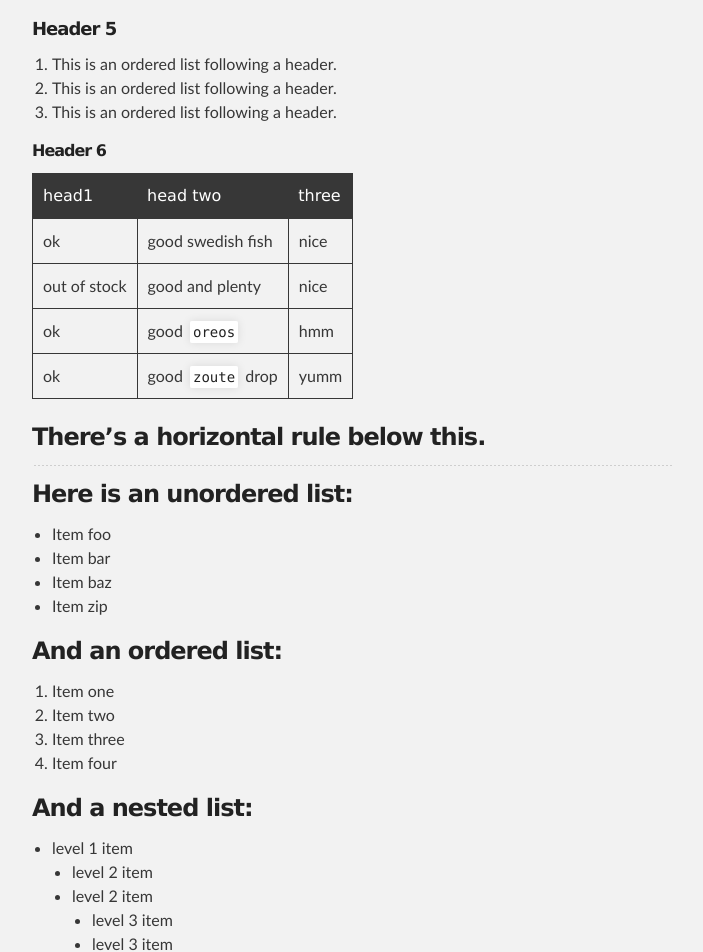
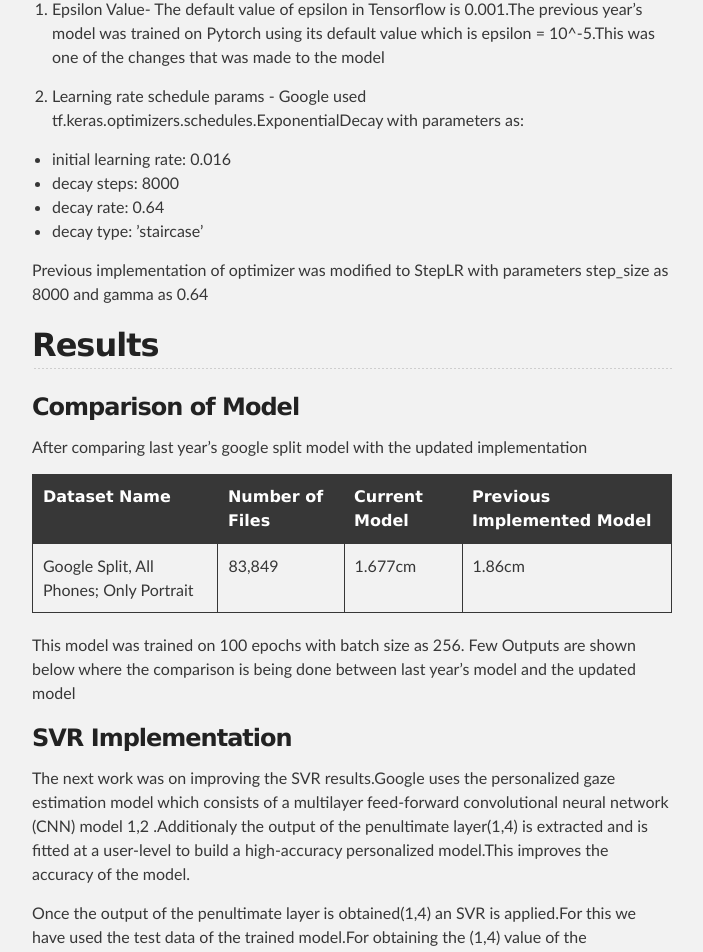
Before and after one commit to Abhinavvenkatadri/Eye-tracking-GSoC, a Jekyll site: the page built from docs/index.md, in a window 1280 px wide and 1400 px high, scrolled down 3075 px. Shown: the top 952 px of the window, without its empty margins (288-991 px from the left). Built offline with Jekyll 4.4.1, drawn with Linux system fonts in a browser that asks for light colours; some of the changed text lies outside the part shown.

Commit message:
Update index.md

```diff
--- a/docs/index.md
+++ b/docs/index.md
@@ -27,11 +27,12 @@
 2.  Only portrait orientation
 3.  Valid face detections
 4.  Valid eye detections
+
 There are two types of splits that are considered
 
-> MIT Split
+1.MIT Split
 
-> Google Split
+2.Google Split
 
 
 
@@ -65,6 +67,64 @@
 1.[Current Implemented Model(Google Split)](https://github.com/Abhinavvenkatadri/Eye-tracking-GSoC/blob/main/Checkpoints/CurrentModel_GoogleSplit.ckpt)
 
 2.[Previous Implemented Model(Google Split)](https://github.com/Abhinavvenkatadri/Eye-tracking-GSoC/blob/main/Checkpoints/Previous_Implemented_Model_GoogleSplit.ckpt)
+
+Overall after the following conditions have been met, the details regarding frames are as follows:
+
+| **Total Frames** | **Number of Participants** | **Train/Validation/Test** |
+|------------------|----------------------------|---------------------------|
+| 366,940          | 1,241                      | Train                     |
+| 50,946           | 1,219                      | Validation                |
+| 83,849           | 1,233                      | Test                      |
+
+## The Idea
+
+The plan was to improve last year’s model by going carefully and in further depth through the details mentioned by google in their [supplementary](https://static-content.springer.com/esm/art%3A10.1038%2Fs41467-020-18360-5/MediaObjects/41467_2020_18360_MOESM1_ESM.pdf) and try experimenting with the change of hyperparameters. After comparing it with [last year’s implementation](https://dssr2.github.io/gaze-track/) which was implemented in pytorch.
+
+There were two changes that were made to the previous model after going through google's implementation.
+
+1. Epsilon Value- The default value of epsilon in Tensorflow is 0.001.The previous year’s model was trained on Pytorch using its default value which is epsilon = 10^-5.This was one of the changes that was made to the model
+
+2. Learning rate schedule params - Google used tf.keras.optimizers.schedules.ExponentialDecay with parameters as:
+
+*   initial learning rate: 0.016
+*   decay steps: 8000
+*   decay rate: 0.64
+*   decay type: ’staircase’
+
+Previous implementation of optimizer was modified to  StepLR with parameters step_size as 8000 and gamma as 0.64
+
+## Results
+
+### Comparison of Model
+
+After comparing last year's google split model with the updated implementation
+
+| **Dataset Name**                        | **Number of Files** | **Current Model** | **Previous Implemented Model** |
+|-----------------------------------------|---------------------|-------------------|--------------------------------|
+| Google Split, All Phones; Only Portrait | 83,849              | 1.677cm           | 1.86cm                         |
+
+This model was trained on 100 epochs with batch size as 256.
+Few Outputs are shown below where the comparison is being done between last year’s model and the updated model
+
+
+### SVR Implementation
+
+The next work was on improving the SVR results.Google uses  the personalized gaze estimation model which consists of a multilayer feed-forward convolutional neural network (CNN) model 1,2 .Additionaly the output of the penultimate layer(1,4) is extracted and is fitted at a user-level to build a high-accuracy personalized model.This improves the accuracy of the model.
+
+Once the output of the penultimate layer is obtained(1,4) an SVR is applied.For this we have used the test data of the trained model.For obtaining the (1,4) value of the penultimate layer hook is applied to the model.We compare the results of both last year’s and the updated model.
+
+We select 10 users from the test set based on the number of frames and the results are provided on that.The test set is used for fitting the SVR as this is the data the model is not trained on.While fitting we also consider 30 unique point(Ground truth) .The results for both are provided in the table below.
+
+For sweeping the parameters we consider:
+
+*   kernel=’rbf'
+*   C=20
+*   gamma=0.6
+
+The Multiouput regressor's epsilon valui was sweeped between 0.1 and 100 to find the optimum value.For fitting the SVR the set is first randomly divided into 70:30 split.We then consider 3 fold cv while applying the grid search.Using this once the best parameter is obtained the results are obtained on the 30% of the data.
+
+The below results are obtained using this this year’s model on the MIT split as mentioned in the previous section:
+
 
 ## Header 2
 
```
Also changed, not shown: other parts of docs/index.md (+4 -3 lines).
